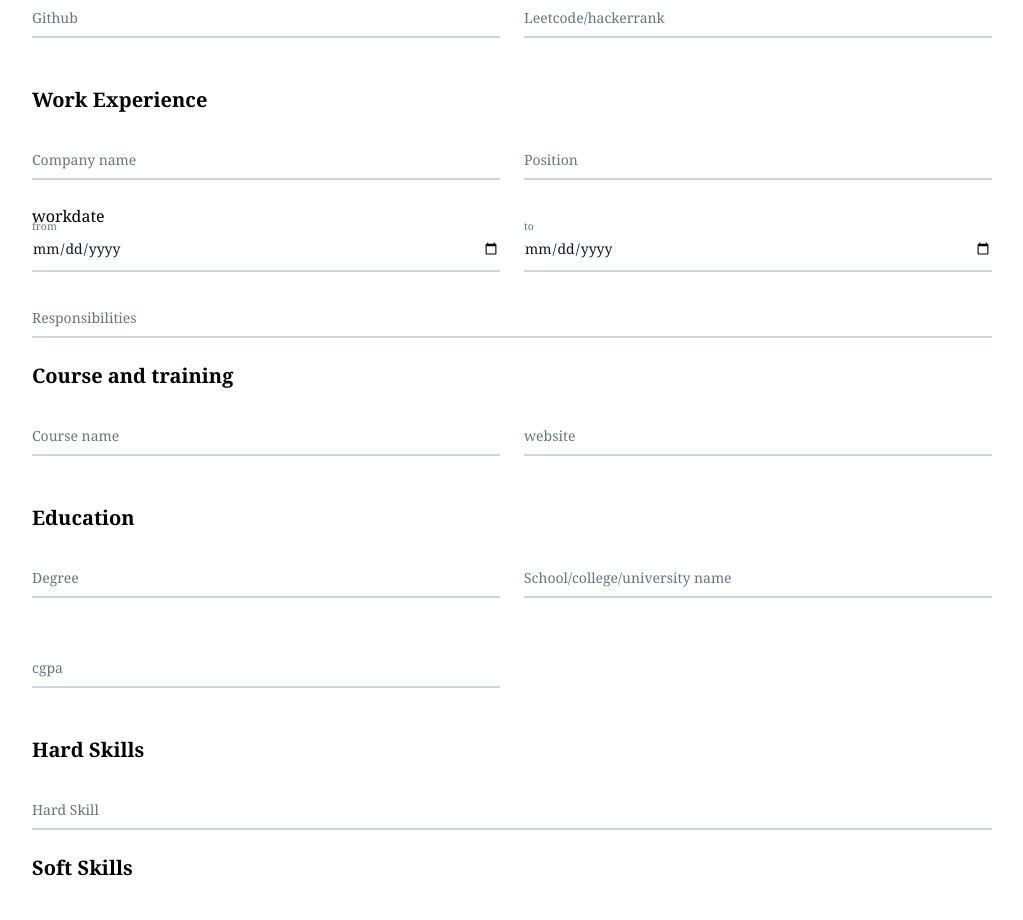
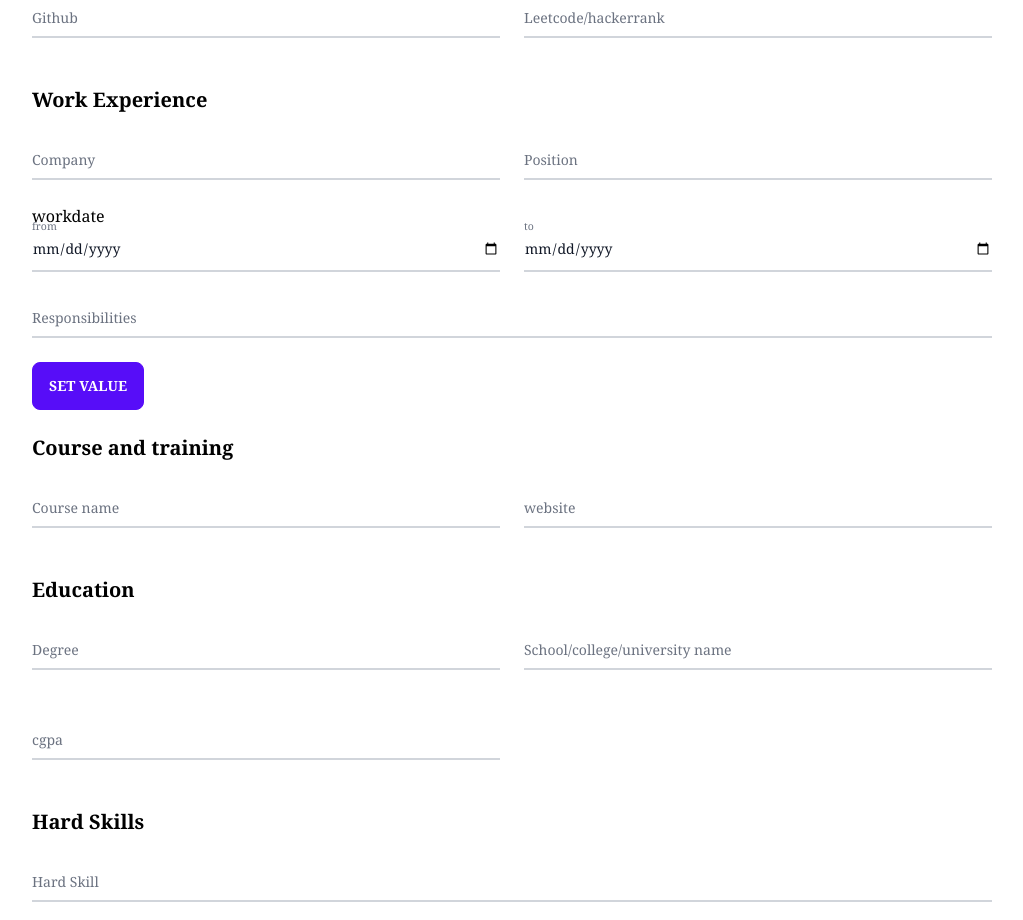
Before and after one commit to samiulislam09/resume-builder, a React (Create React App) app: page / in a window 1280 px wide. Shown: the part 800-1720 px from the top of the page, without its empty margins (128-1151 px from the left). Built offline with nearby package versions, Linux system fonts and the light colour scheme.

Commit message:
fetched work experience data and stored it to state

```diff
--- a/src/components/Input.js
+++ b/src/components/Input.js
@@ -10,7 +10,7 @@ function Input() {
     const [linkedin, setLinkedin] = useState('');
     const [github, setGithub] = useState('');
     const [leetcode, setLeetcode] = useState('');
-    const [workexperience, setWorkexperience] = useState([{companyName:'', position:'', from:'', to:'', responsibilitirs:[]}]);
+    const [workexperience, setWorkexperience] = useState([{companyName:'', position:'', from:'', to:'', responsibilities:[]}]);
     const [course, setCourse] = useState([{ courseName: '', website: '' }]);
     const [education, setEducation] = useState([{ degree: '', schoolName: '', cgpa: '' }]);
     const [hardSkill, setHardSkill] = useState([]);
@@ -21,6 +21,14 @@ function Input() {
 
     // handle work experience
     const handleWorkExperience = (e) => {
+        e.preventDefault();
+        const company = e.target.Company.value;
+        const position = e.target.Position.value;
+        const fromDate = e.target.from.value;
+        const toDate = e.target.to.value;
+        const responsibility = e.target.Responsibilities.value;
+        const data = { companyName: company, position: position, from: fromDate, to: toDate, responsibilities: [responsibility] }
+        console.log(data)
 
     }
 
@@ -49,9 +57,9 @@ function Input() {
           </div>
           {/* work experience */}
           <p className='my-6 font-bold text-xl'>Work Experience</p>
-          <form>
+          <form onSubmit={handleWorkExperience}>
               <div className="grid md:grid-cols-2 md:gap-6">
-                  <Inputtemplate name='Company name' type='text'></Inputtemplate>
+                  <Inputtemplate name='Company' type='text'></Inputtemplate>
                   <Inputtemplate name='Position' type='text'></Inputtemplate>
               </div>
               <p>workdate</p>
@@ -62,6 +70,7 @@ function Input() {
               <div className="">
                   <Inputtemplate name='Responsibilities' type='text'></Inputtemplate>
               </div>
+              <button type='submit' className='btn btn-primary'>set value</button>
           </form>
           {/* course and training */}
           <p className='my-6 font-bold text-xl'>Course and training</p>
```
